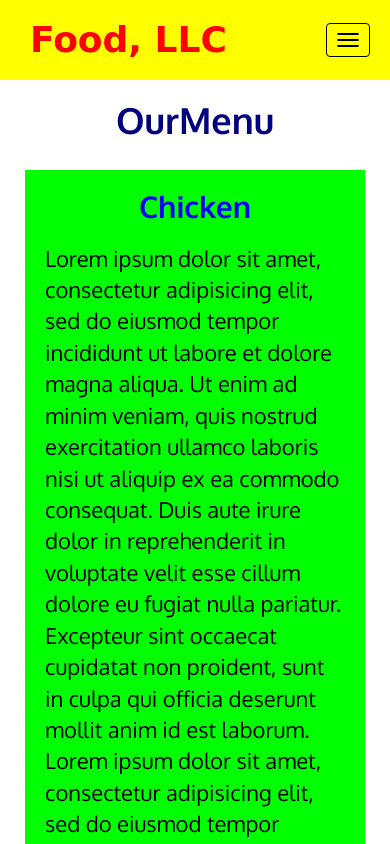
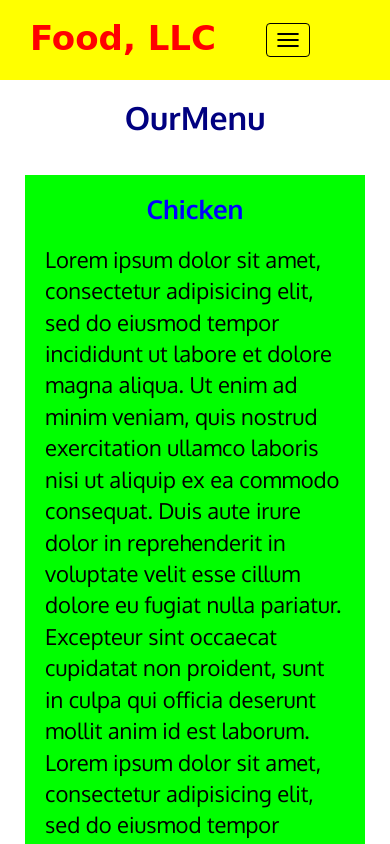
Before and after one commit to Sandeep-Selvam/coursera, a plain HTML site: page code-for-modu3/index.html in a window 390 px wide. Shown: the top 844 px of the page. Drawn offline with Linux system fonts and the light colour scheme; a web font is replaced by a local one.

Commit message:
display modified.

```diff
--- a/code-for-modu3/css/style.css
+++ b/code-for-modu3/css/style.css
@@ -70,12 +70,12 @@ ul {
 	border: 1px solid ;
 }
 
-h3 {
+h2 {
 	color: navy;
 	font-size: 36px;
 	font-weight: bold;
 }
-h4 {
+h3 {
 	padding-top: 20px;
 	color: blue;
 	font-weight: bold;
@@ -114,3 +114,18 @@ p {
 #row span a{
 	color: red;
 }
+@media (max-width: 420px) {
+
+	h1 {
+		font-size: 34px;
+	}
+	h2 {
+		font-size: 32px;
+	}
+	h3 {
+		font-size: 26px;
+	}
+	.navbar-toggle {
+		float: left;
+	}
+}
--- a/code-for-modu3/index.html
+++ b/code-for-modu3/index.html
@@ -55,12 +55,12 @@
 				</div><!-- .collapse navbar-collapse ends-->
 		</nav>
 	</header>
-	<h3 class="text-center">OurMenu</h3> <!-- Page heading -->
+	<h2 class="text-center">OurMenu</h2> <!-- Page heading -->
 	<div class="container-fluid">
 		<div id="row">
 			<div class="col-md-12 col-sm-12 col-xs-12">
 				<section id="Chicken">
-					<h4 class="text-center">Chicken</h4>
+					<h3 class="text-center">Chicken</h3>
 					<p>Lorem ipsum dolor sit amet, consectetur adipisicing elit, sed do eiusmod
 					tempor incididunt ut labore et dolore magna aliqua. Ut enim ad minim veniam,
 					quis nostrud exercitation ullamco laboris nisi ut aliquip ex ea commodo
@@ -92,7 +92,7 @@
 			</div>
 			<div class="col-md-12 col-sm-12 col-xs-12">
 				<section id="Beef">
-					<h4 class="text-center">Beef</h4>
+					<h3 class="text-center">Beef</h3>
 					<p>Lorem ipsum dolor sit amet, consectetur adipisicing elit, sed do eiusmod
 					tempor incididunt ut labore et dolore magna aliqua. Ut enim ad minim veniam,
 					quis nostrud exercitation ullamco laboris nisi ut aliquip ex ea commodo
@@ -124,7 +124,7 @@
 			</div>
 			<div class="col-md-12 col-sm-12 col-xs-12">
 				<section id="Sushi">
-					<h4 class="text-center">Sushi</h4>
+					<h3 class="text-center">Sushi</h3>
 					<p>Lorem ipsum dolor sit amet, consectetur adipisicing elit, sed do eiusmod
 					tempor incididunt ut labore et dolore magna aliqua. Ut enim ad minim veniam,
 					quis nostrud exercitation ullamco laboris nisi ut aliquip ex ea commodo
```
